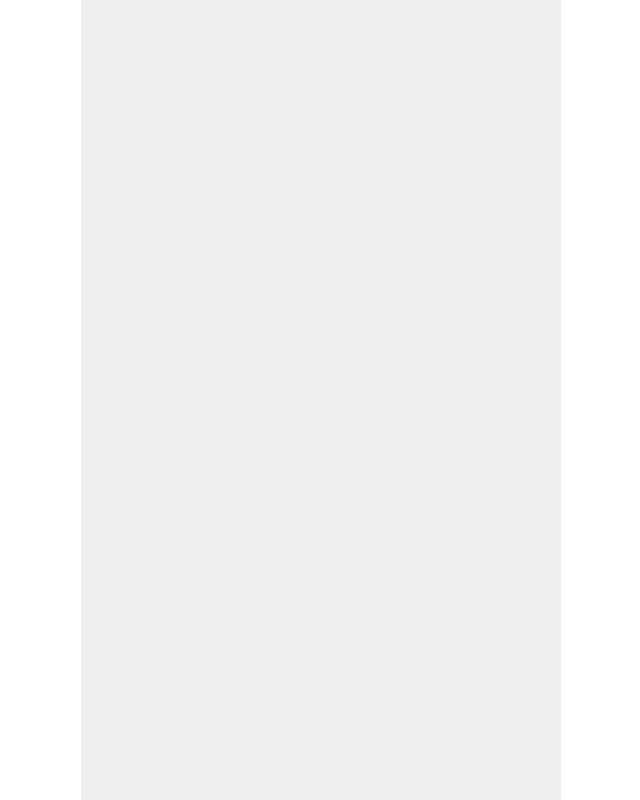
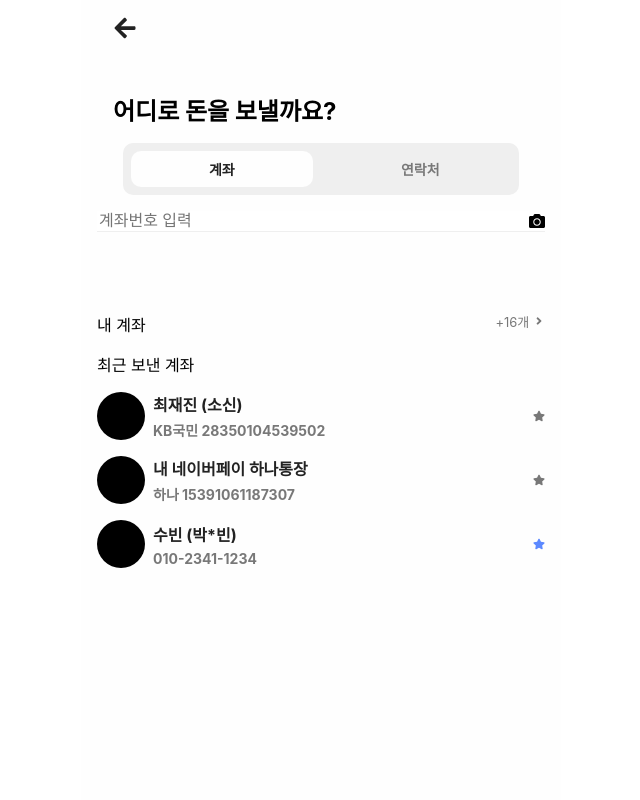
Before and after one commit to devsosin/juss-front, a React (Create React App) app: page /withdraw/1 in a window 1280 px wide. Before the commit this address had no page. Shown: the whole page, without its empty margins (319-959 px from the left). Built offline with nearby package versions, Linux system fonts and the light colour scheme; a web font is replaced by a local one.

Commit message:
add withdraw page

```diff
--- a/src/App.css
+++ b/src/App.css
@@ -11,11 +11,10 @@
   transform: translate(-50%, -50%); */
   margin: 0 auto;
 
-  background-color: #efefef;
+  background-color: #fefefe;
   box-sizing: border-box;
 }
 
 .App > div {
   padding: 1rem;
-  background-color: #efefef;
 }
--- a/src/components/Button/BaseButton.jsx
+++ b/src/components/Button/BaseButton.jsx
@@ -2,9 +2,9 @@ import React from "react";
 
 import "./BaseButton.css";
 
-const BaseButton = ({ text, handleClick }) => {
+const BaseButton = ({ text, addClass, handleClick }) => {
   return (
-    <div className="BaseButton" onClick={() => handleClick()}>
+    <div className={"BaseButton " + addClass} onClick={() => handleClick()}>
       {text}
     </div>
   );
--- a/src/components/Card/Favorite.jsx
+++ b/src/components/Card/Favorite.jsx
@@ -2,12 +2,12 @@ import React from "react";
 
 import { FaStar } from "react-icons/fa";
 
-const Favorite = ({ id }) => {
+const Favorite = ({ id, isFavorite }) => {
   // onclick -> add/remove favorite
   // isFavorite
   return (
     <div>
-      <FaStar color="#787878" size={12} />
+      <FaStar color={isFavorite ? "#5C89FF" : "#787878"} size={12} />
     </div>
   );
 };
--- /dev/null
+++ b/src/components/Recent/RecentAccount.css
@@ -0,0 +1,32 @@
+.my-accounts {
+  display: flex;
+  justify-content: space-between;
+
+  margin: 3rem 0 1rem;
+}
+
+.my-accounts > span:last-child {
+  color: #787878;
+  font-size: small;
+}
+
+.account-input-box {
+  display: flex;
+  border-bottom: 1px solid #efefef;
+  justify-content: space-between;
+  align-items: center;
+  margin: 1rem 0;
+}
+
+.account-input {
+  flex: 1;
+  border: 0;
+  font-size: 16px;
+}
+
+.recent-accounts {
+  display: flex;
+  flex-direction: column;
+  align-items: flex-start;
+  gap: 1rem;
+}
--- /dev/null
+++ b/src/components/Recent/RecentAccount.jsx
@@ -0,0 +1,58 @@
+import React from "react";
+
+import { FaCamera, FaAngleRight } from "react-icons/fa";
+
+import SecondCard from "../Card/SecondCard";
+import Favorite from "../Card/Favorite";
+
+import "./RecentAccount.css";
+
+const RecentAccount = ({ recentAccounts }) => {
+  return (
+    <>
+      <div className="account-input-box">
+        <input
+          type="text"
+          className="account-input"
+          placeholder="계좌번호 입력"
+        />
+
+        <FaCamera size={16} />
+      </div>
+
+      <div className="account-list">
+        <div className="my-accounts">
+          <span>내 계좌</span>
+          <span>
+            +16개 <FaAngleRight size={12} />
+          </span>
+        </div>
+        <div className="recent-accounts">
+          <span>최근 보낸 계좌</span>
+
+          {recentAccounts.map(
+            ({
+              id,
+              bankName,
+              accountName,
+              accountNumber,
+              isFavorite,
+              isOwn,
+            }) => {
+              return (
+                <SecondCard
+                  key={id}
+                  title={`${isOwn ? "내" : ""} ${accountName}`}
+                  subTitle={`${bankName} ${accountNumber}`}
+                  Child={<Favorite isFavorite={isFavorite} />}
+                />
+              );
+            }
+          )}
+        </div>
+      </div>
+    </>
+  );
+};
+
+export default RecentAccount;
--- /dev/null
+++ b/src/components/Recent/RecentPhone.css
@@ -0,0 +1,25 @@
+.phone-input-box {
+  display: flex;
+  background-color: #efefef;
+  justify-content: flex-start;
+  align-items: center;
+  border-radius: 10px;
+  margin: 1rem 0;
+  padding: 0.5rem;
+  height: 40px;
+  gap: 1rem;
+  box-sizing: border-box;
+}
+.phone-input {
+  flex: 1;
+  border: 0;
+  font-size: 16px;
+  background-color: transparent;
+}
+
+.recent-phones {
+  display: flex;
+  flex-direction: column;
+  align-items: flex-start;
+  gap: 1rem;
+}
--- /dev/null
+++ b/src/components/Recent/RecentPhone.jsx
@@ -0,0 +1,39 @@
+import React from "react";
+
+import { FaSearch } from "react-icons/fa";
+
+import SecondCard from "../Card/SecondCard";
+import Favorite from "../Card/Favorite";
+
+import "./RecentPhone.css";
+
+const RecentPhone = ({ recentPhones }) => {
+  return (
+    <>
+      <div className="phone-input-box">
+        <FaSearch size={12} />
+        <input
+          type="text"
+          className="phone-input"
+          placeholder="검색 / 직접 입력"
+        />
+      </div>
+      <div className="recent-phones">
+        {recentPhones.map(
+          ({ id, accountName, accountNumber, bankName, isFavorite, isOwn }) => {
+            return (
+              <SecondCard
+                key={id}
+                title={`${isOwn ? "내" : ""} ${accountName}`}
+                subTitle={`${bankName} ${accountNumber}`}
+                Child={<Favorite isFavorite={isFavorite} />}
+              />
+            );
+          }
+        )}
+      </div>
+    </>
+  );
+};
+
+export default RecentPhone;
--- a/src/pages/Account.jsx
+++ b/src/pages/Account.jsx
@@ -91,8 +91,15 @@ const Account = ({ id }) => {
       </div>
 
       <div className="account-btns">
-        <BaseButton text={"채우기"} onClick={() => navigate("/withdraw")} />
-        <BaseButton text={"보내기"} />
+        <BaseButton
+          text={"채우기"}
+          // 여기서는 채우기 팝업창이 떠야함
+          handleClick={() => navigate(`/withdraw/${account.id}`)}
+        />
+        <BaseButton
+          text={"보내기"}
+          handleClick={() => navigate(`/withdraw/${account.id}`)}
+        />
       </div>
 
       <div className="account-transaction">
--- a/src/pages/Home.css
+++ b/src/pages/Home.css
@@ -1,6 +1,7 @@
 .Home {
   padding-bottom: 60px !important;
   overflow-y: hidden;
+  background-color: #efefef;
 }
 
 .item-container {
@@ -11,7 +12,6 @@
   box-sizing: border-box;
   padding: 2rem;
   margin: 0 auto 1rem;
-  max-width: 85%;
   border-radius: 10px;
 }
 
@@ -20,7 +20,6 @@
   box-sizing: border-box;
   padding: 1rem;
   margin: 0 auto 1rem;
-  max-width: 85%;
   border-radius: 25px;
 
   display: flex;
@@ -30,7 +29,6 @@
 .header {
   display: flex;
   justify-content: space-between;
-  max-width: 85%;
   margin: 1rem auto;
 }
 
--- /dev/null
+++ b/src/pages/Withdraw.css
@@ -0,0 +1,40 @@
+.with-header > h3 {
+  font-weight: bold;
+  font-size: 24px;
+  margin: 3rem 1rem 1rem;
+  text-align: left;
+}
+
+.account-category-btns {
+  max-width: 85%;
+  margin: 0 auto;
+  background-color: #efefef;
+  border-radius: 10px;
+  display: flex;
+  justify-content: space-between;
+  align-items: center;
+  gap: 1rem;
+  padding: 0.5rem;
+}
+
+.account-category-btns > div {
+  background-color: transparent !important;
+  flex: 1;
+  color: #787878;
+}
+
+.account-category-btns > div.active {
+  background-color: #fefefe !important;
+  color: #222222;
+}
+
+.recent-box {
+  display: flex;
+  align-items: flex-start;
+  flex-direction: column;
+  gap: 1rem;
+}
+
+.recent-box > div {
+  width: 100%;
+}
--- a/src/pages/Withdraw.jsx
+++ b/src/pages/Withdraw.jsx
@@ -1,7 +1,124 @@
-import React from "react";
+import React, { useState } from "react";
+import { Link, useNavigate } from "react-router-dom";
+import { FaArrowLeft } from "react-icons/fa";
+
+import { useParams } from "react-router-dom";
+
+import BaseButton from "../components/Button/BaseButton";
+import RecentAccount from "../components/Recent/RecentAccount";
+import RecentPhone from "../components/Recent/RecentPhone";
+
+import "./Withdraw.css";
 
 const Withdraw = () => {
-  return <div>송금</div>;
+  const navigate = useNavigate();
+
+  const [category, setCategory] = useState(true);
+  const { id } = useParams();
+
+  const recentAccounts = [
+    {
+      id: "abasdfasdf",
+      accountName: "최재진 (소신)",
+      bankName: "KB국민",
+      accountNumber: "28350104539502",
+      isFavorite: false,
+      isOwn: false,
+    },
+    {
+      id: "abasdfasdfasdfasdf",
+      accountName: "네이버페이 하나통장",
+      bankName: "하나",
+      accountNumber: "15391061187307",
+      isFavorite: false,
+      isOwn: true,
+    },
+    {
+      id: "dkjdclif",
+      accountName: "수빈 (박*빈)",
+      bankName: "",
+      accountNumber: "010-2341-1234",
+      isFavorite: true,
+      isOwn: false,
+    },
+  ];
+
+  const recentPhones = [
+    // accountType?
+    {
+      id: "dkjdclif",
+      accountName: "수빈 (박*빈)",
+      bankName: "",
+      accountNumber: "010-2341-1234",
+      isFavorite: true,
+      isOwn: false,
+    },
+    {
+      id: "dkjdcliasdf",
+      accountName: "수빈 (박*빈)",
+      bankName: "",
+      accountNumber: "010-2341-1234",
+      isFavorite: false,
+      isOwn: false,
+    },
+    {
+      id: "dkjdcdcclif",
+      accountName: "수빈 (박*빈)",
+      bankName: "",
+      accountNumber: "010-2341-1234",
+      isFavorite: false,
+      isOwn: false,
+    },
+    {
+      id: "dkjwdwddclif",
+      accountName: "수빈 (박*빈)",
+      bankName: "",
+      accountNumber: "010-2341-1234",
+      isFavorite: true,
+      isOwn: false,
+    },
+  ];
+
+  return (
+    <div>
+      <div className="top-nav">
+        <div>
+          <Link onClick={() => navigate(-1)}>
+            <FaArrowLeft size={24} />
+          </Link>
+        </div>
+      </div>
+
+      <div className="with-header">
+        <h3>어디로 돈을 보낼까요?</h3>
+      </div>
+
+      <div className="account-category-btns">
+        <BaseButton
+          addClass={category ? "active" : ""}
+          text={"계좌"}
+          handleClick={() => setCategory(true)}
+        />
+        <BaseButton
+          addClass={!category ? "active" : ""}
+          text={"연락처"}
+          handleClick={() => setCategory(false)}
+        />
+      </div>
+      <div className="recent-box">
+        {category ? (
+          <RecentAccount recentAccounts={recentAccounts} />
+        ) : (
+          <RecentPhone recentPhones={recentPhones} />
+        )}
+      </div>
+
+      <div
+        className="phone-box"
+        style={{ display: !category ? "block" : "none" }}
+      ></div>
+    </div>
+  );
 };
 
 export default Withdraw;
--- a/src/routes/index.js
+++ b/src/routes/index.js
@@ -3,6 +3,7 @@ import { Route, Routes } from "react-router-dom";
 import Home from "../pages/Home";
 import Asset from "../pages/Asset";
 import Account from "../pages/Account";
+import Withdraw from "../pages/Withdraw";
 
 import Benefit from "../pages/Benefit";
 import Pay from "../pages/Pay";
@@ -15,6 +16,7 @@ const AllRoutes = () => {
       <Route path="/" element={<Home />} />
       <Route path="/asset" element={<Asset />} />
       <Route path="/account/:id" element={<Account />} />
+      <Route path="/withdraw/:id" element={<Withdraw />} />
 
       {/* 공사중 */}
       <Route path="/benefit" element={<Benefit />} />
```
